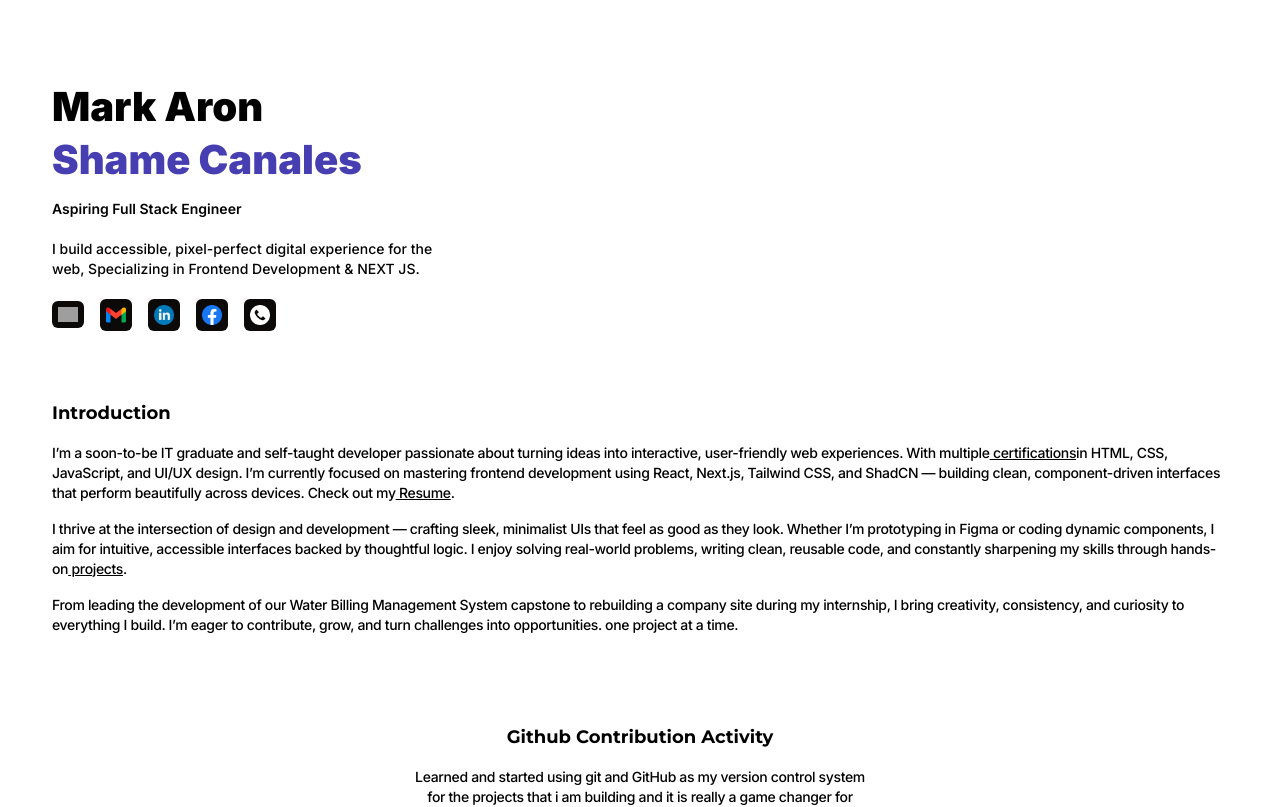
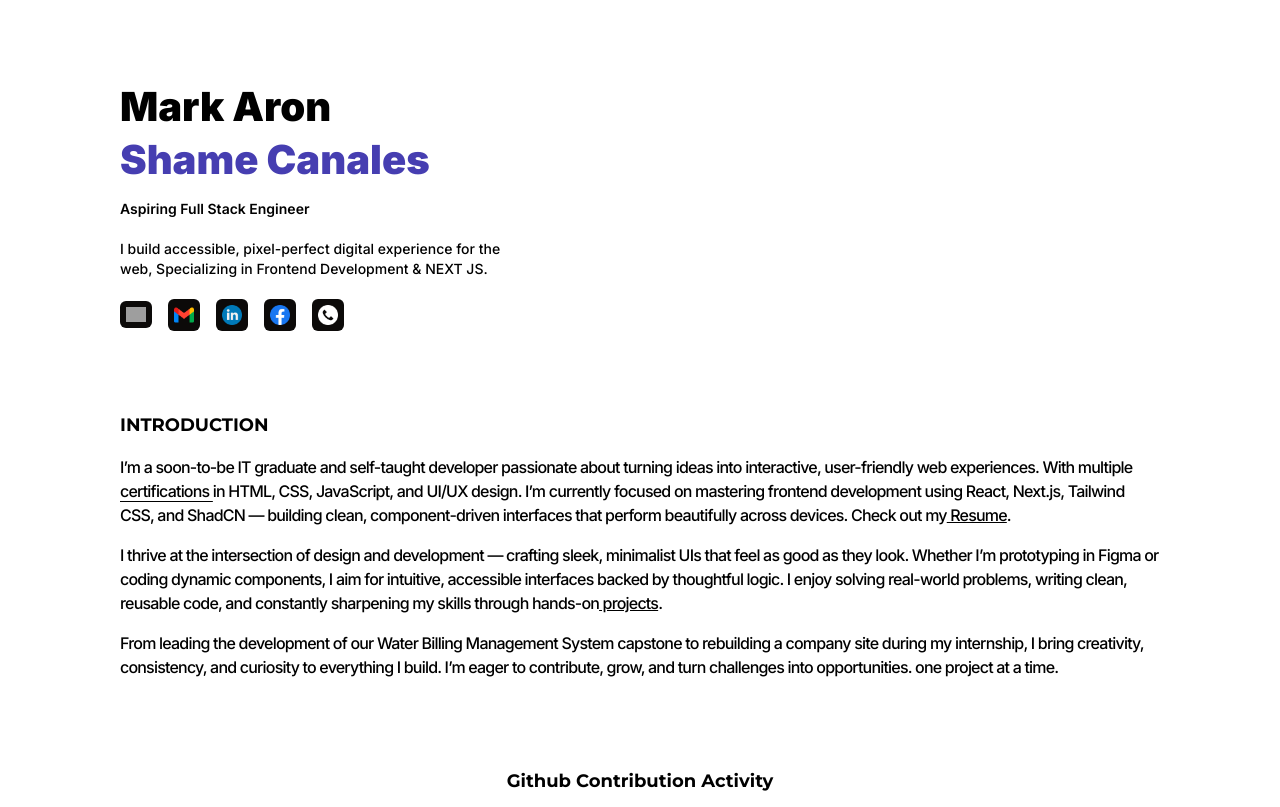
Before and after one commit to shameCanales/shame-portfolio, a React (Vite) app: page / in a window 1280 px wide. Shown: the top 807 px of the page. Built offline with nearby package versions, Linux system fonts and the light colour scheme; no server answers; grey boxes are pictures that could not be loaded.

Commit message:
styled introduction section for medium viewport

```diff
--- a/src/pages/RootLayout.jsx
+++ b/src/pages/RootLayout.jsx
@@ -9,7 +9,7 @@ import Footer from "../sections/Footer";
 export default function RootLayout() {
   return (
     <>
-      <div className="px-5 sm:px-8 md:px-13">
+      <div className="px-5 sm:px-8 md:px-13 lg:px-12.5 xl:px-30 2xl:px-50">
         <div className="hero-section">
           <HeaderSection />
           <Introduction />
--- a/src/sections/Introduction.jsx
+++ b/src/sections/Introduction.jsx
@@ -1,8 +1,8 @@
 import MainParagraph from "../ui/MainParagraph";
 export default function Introduction() {
   return (
-    <div className="mt-17">
-      <p className="text-center montserrat-bold mt-15 sm:text-left sm:text-lg">
+    <div className="mt-17 sm:mt-18 md:mt-20">
+      <p className="text-center sm:text-left montserrat-bold mt-15 sm:text-lg md:uppercase ">
         Introduction
       </p>
       <div className="text ">
@@ -10,8 +10,8 @@ export default function Introduction() {
           I’m a soon-to-be IT graduate and self-taught developer passionate
           about turning ideas into interactive, user-friendly web experiences.
           With multiple
-          <a href="#" className="underline">
-            {" certifications"}
+          <a href="#" className="underline underline-offset-4">
+            {" certifications "}
           </a>
           in HTML, CSS, JavaScript, and UI/UX design. I’m currently focused on
           mastering frontend development using React, Next.js, Tailwind CSS, and
--- a/src/ui/MainParagraph.jsx
+++ b/src/ui/MainParagraph.jsx
@@ -1,6 +1,6 @@
 export default function MainParagraph({ children }) {
   return (
-    <p className="mt-4 leading-4.5 tracking-tight text-center inter-medium text-xs sm:text-left sm:text-sm sm:leading-5">
+    <p className="mt-4 leading-4.5 sm:leading-5 md:leading-6 tracking-tight md:tracking-tighter text-center inter-medium text-xs sm:text-left sm:text-sm md:text-base ">
       {children}
     </p>
   );
```
